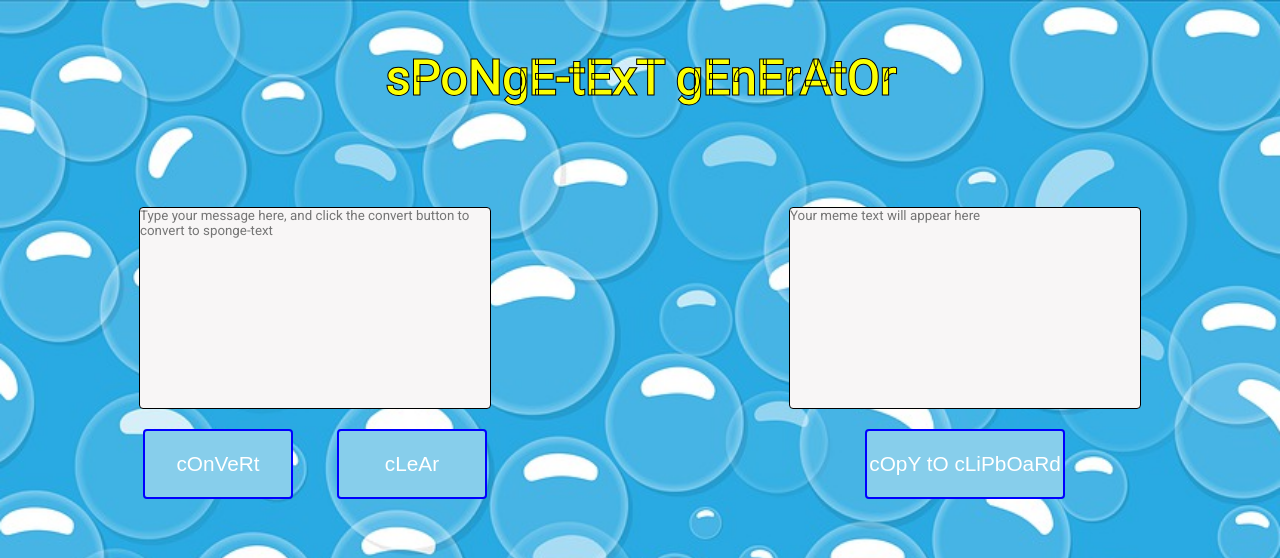
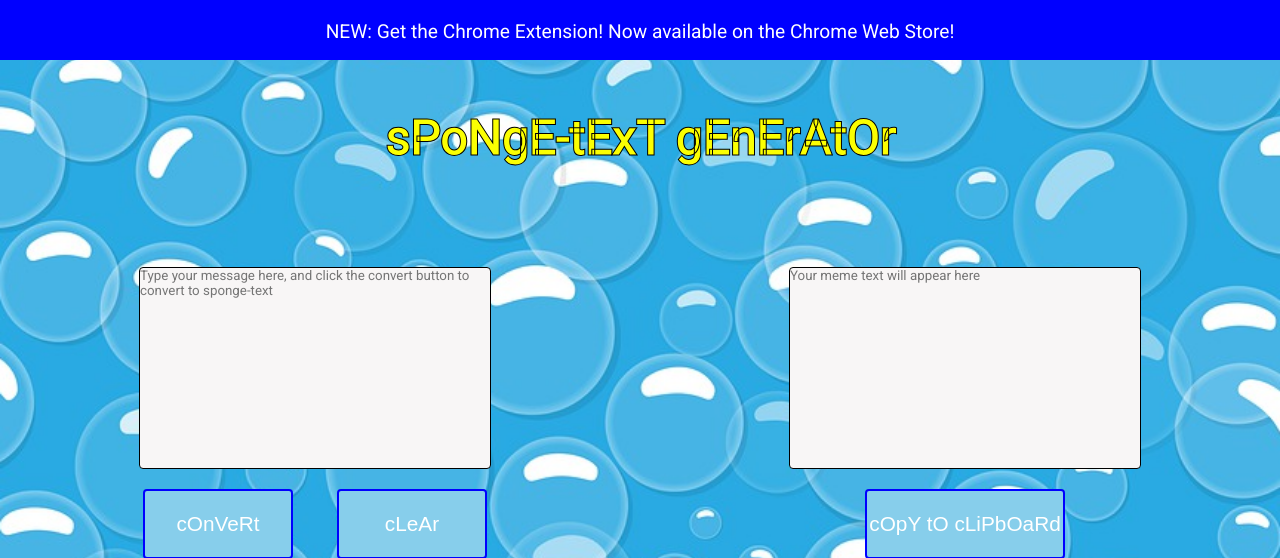
Before and after one commit to KaizenD3v/sponge-text, a PHP site: page / in a window 1280 px wide. Shown: the top 558 px of the page. Run offline with PHP 8.4, Linux system fonts and the light colour scheme.

Commit message:
added notification banner for google chrome extension

```diff
--- a/sponge-text-generator/converter.css
+++ b/sponge-text-generator/converter.css
@@ -47,6 +47,15 @@ textarea:focus {
 	border-color: blue;
 }
 
+a {
+	color: inherit;
+	text-decoration: none;
+}
+
+a:hover {
+	color: rgb(255, 0, 149);
+}
+
 button {
 	font-size: 1.3rem;
 	height: 70px;
@@ -62,6 +71,16 @@ button:hover {
 	cursor: pointer;
 	background-color: rgb(0, 68, 255);;
 	border-color: skyblue;
+}
+.notification-banner {
+	font-size: 1.2em;
+	text-align: center;
+	width: 100%;
+	height: 40px;
+	padding-top: 20px;
+	color: white;
+	background-color: blue;
+
 }
 
 .title {
@@ -128,6 +147,11 @@ button:hover {
 		width: 150px;
 		font-size: 1rem;
 	}
+
+	.notification-banner {
+		height: 60px;
+	}
+
 	.container {
 		grid-template-columns: 1fr;
 		grid-template-areas:
@@ -154,6 +178,10 @@ button:hover {
 		width: 250px;
 	}
 
+	.notification-banner {
+		font-size: 1em;
+	}
+
 	.container {
 		margin-top: 50px;
 	}
--- a/sponge-text-generator/converter.html
+++ b/sponge-text-generator/converter.html
@@ -3,12 +3,13 @@
     <head>
         <meta charset="utf-8">
         <meta name="viewport" content="width=device-width, initial-scale=1.0">
-        <link href="sponge-text-generator/converter.css" rel="stylesheet" type="text/css">
+        <link href="../sponge-text-generator/converter.css" rel="stylesheet" type="text/css">
         <link rel="shortcut icon" href="sponge-text-generator/favicon.ico">
         <link href="https://fonts.googleapis.com/css?family=Roboto&display=swap" rel="stylesheet">
         <title>cOnVeRtEr</title>
     </head>
     <body>
+        <div class="notification-banner"><a href="https://chrome.google.com/webstore/detail/sponge-text-generator/hegjpnbhnnhngcoeppgggjajedigjham" target="_blank"> NEW: Get the Chrome Extension! Now available on the Chrome Web Store!</a></div>
         <h1 class="title">sPoNgE-tExT gEnErAtOr</h1>
         <div class="container">
             <textarea class="input" placeholder="Type your message here, and click the convert button to convert to sponge-text"></textarea>
@@ -19,7 +20,7 @@
             </div>
             <button class="copy-btn">cOpY tO cLiPbOaRd</button>
         </div>
-        <img id="sponge-meme" src="sponge-text-generator/spongebob_meme.jpg">
-        <script src="sponge-text-generator/converter.js"></script>
+        <img id="sponge-meme" src="../sponge-text-generator/spongebob_meme.jpg">
+        <script src="../sponge-text-generator/converter.js"></script>
     </body>
 </html>
```
